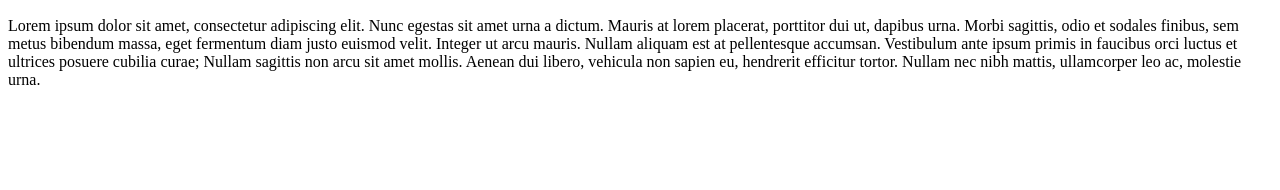
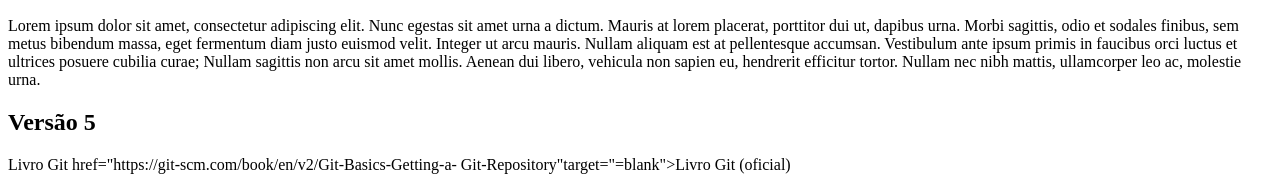
Before and after one commit to ddouglass1/ProjetoGit, a plain HTML site: page index.htm in a window 1280 px wide. Shown: the part 1180-1370 px from the top of the page. Before the commit the page ends 1285 px from the top, so only its background shows below. Drawn offline with Linux system fonts and the light colour scheme.

Commit message:
Versão 5

```diff
--- a/index.htm
+++ b/index.htm
@@ -31,6 +31,9 @@
                 accumsan. Vestibulum ante ipsum primis in faucibus orci luctus et ultrices posuere cubilia curae; Nullam
                 sagittis non arcu sit amet mollis. Aenean dui libero, vehicula non sapien eu, hendrerit efficitur tortor.
                 Nullam nec nibh mattis, ullamcorper leo ac, molestie urna.</p>
+            <h2>Versão 5</h2>
+            <p>Livro Git <a> href="https://git-scm.com/book/en/v2/Git-Basics-Getting-a-
+Git-Repository"target="=blank">Livro Git (oficial)</a></p>
 
         </main>
         <footer>
```
